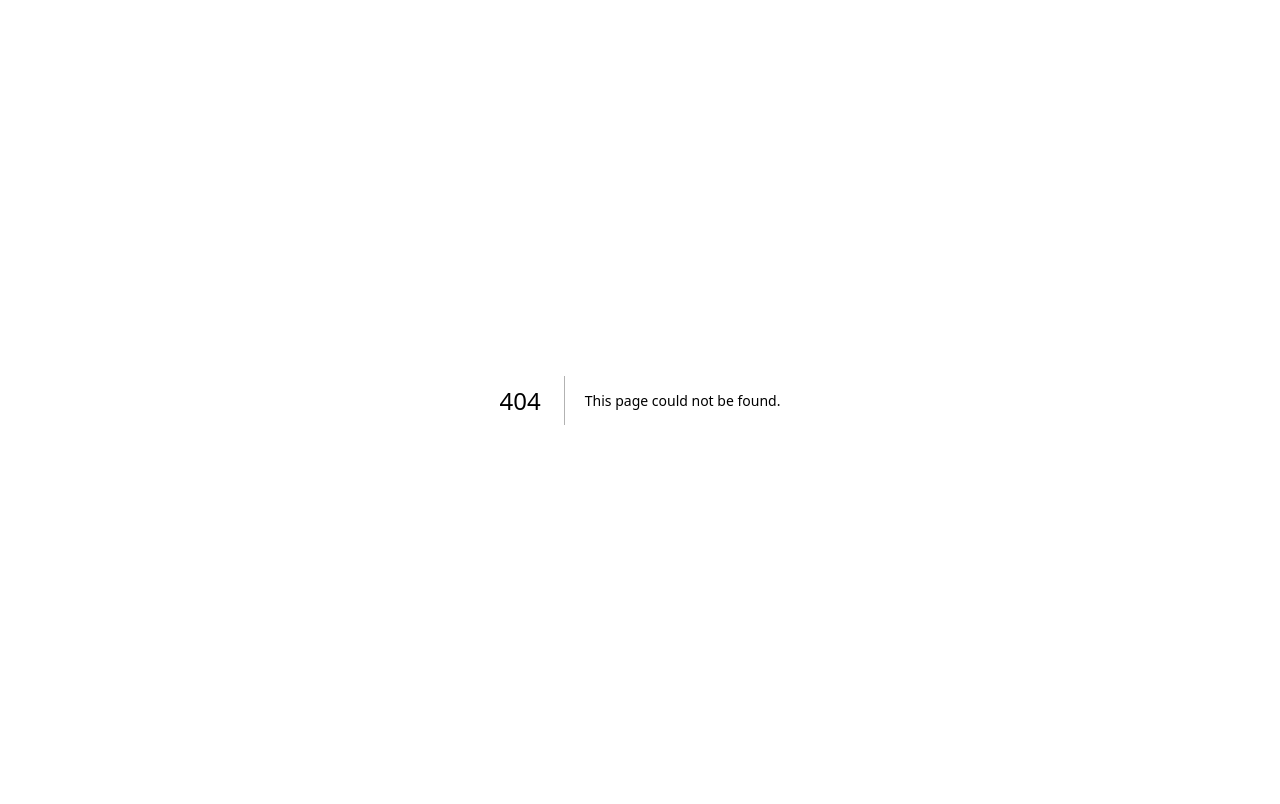
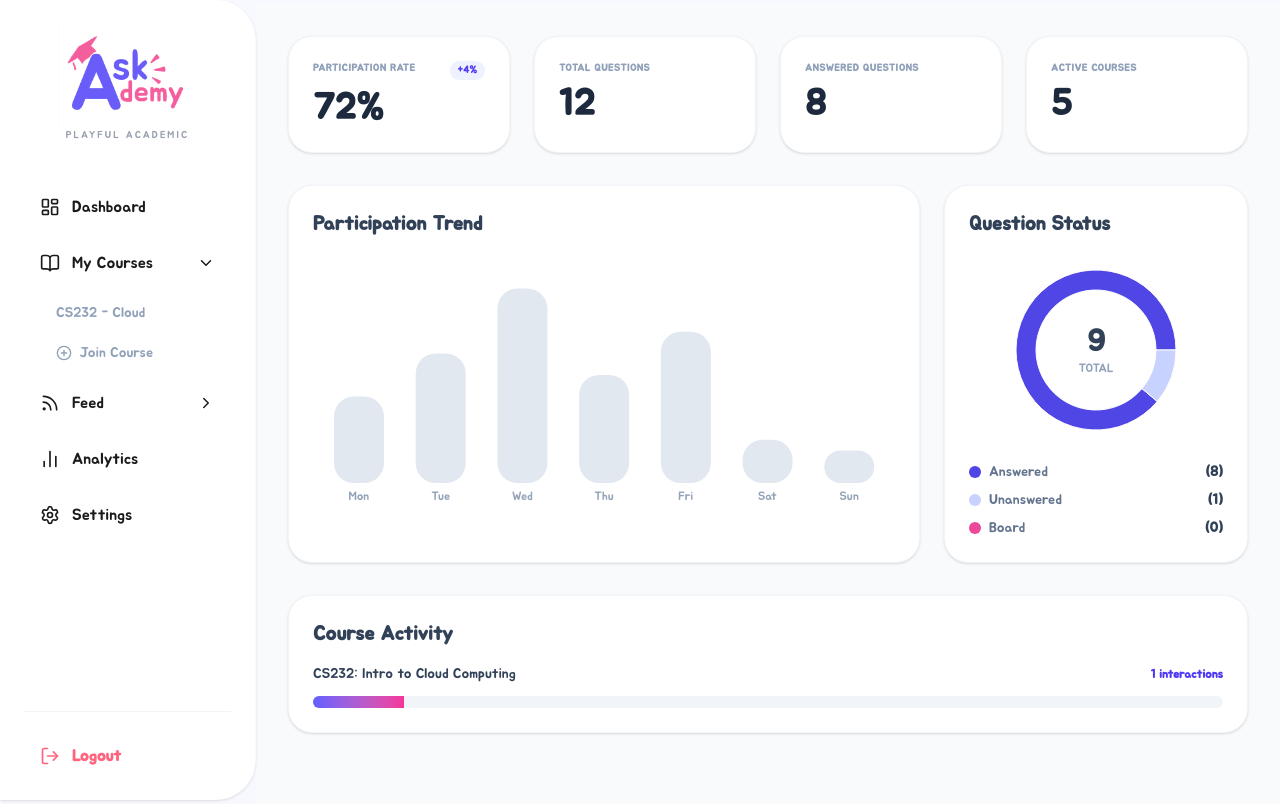
Before and after one commit to Gummy-168/CS232-Project-AWS-07, a Next.js app in the folder frontend/: page /student/analytics in a window 1280 px wide. Before the commit this address had no page. Built offline with nearby package versions, Linux system fonts and the light colour scheme.

Commit message:
add analystics page

```diff
--- a/frontend/app/professor/layout.tsx
+++ b/frontend/app/professor/layout.tsx
@@ -1,14 +1,16 @@
 import ProfessorSidebar from "../components/profSidebar";
 
-export default function MainLayout({ children }: { children: React.ReactNode }) {
+export default function ProfessorLayout({
+  children,
+}: {
+  children: React.ReactNode;
+}) {
   return (
     <div className="flex">
       <ProfessorSidebar />
-      <div className="flex-1 ml-64 flex flex-col min-h-screen">
-        <main className="flex-1 overflow-y-auto pt-16">
-          {children}
-        </main>
-      </div>
+      <main className="flex-1 bg-slate-50 min-h-screen">
+        {children}
+      </main>
     </div>
   );
 }
--- /dev/null
+++ b/frontend/app/student/analytics/page.tsx
@@ -0,0 +1,207 @@
+"use client";
+import React, { useEffect, useState, useMemo } from 'react';
+import {
+  BarChart,
+  Bar,
+  XAxis,
+  ResponsiveContainer,
+  Cell,
+  PieChart,
+  Tooltip,
+  Pie,
+} from 'recharts';
+
+const fetchStatsData = async (): Promise<any> => {
+  return new Promise((resolve) => {
+    setTimeout(() => {
+      resolve({
+        student: { name: "สมปอง กุ๊กกิ๊ก", id: "670000000" },
+        session: {
+          title: "CS232: Intro to Cloud Computing",
+          time: "13:30 - 16:30",
+          instructor: "Aj. Noon",
+        },
+        stats: {
+          participation: 72,
+          questions: 12,
+          answered: 8,
+          unanswered: 1,
+          board: 0
+        },
+        chart: [
+          { day: 'Mon', value: 40 },
+          { day: 'Tue', value: 60 },
+          { day: 'Wed', value: 90 },
+          { day: 'Thu', value: 50 },
+          { day: 'Fri', value: 70 },
+          { day: 'Sat', value: 20 },
+          { day: 'Sun', value: 15 },
+        ],
+      });
+    }, 800);
+  });
+};
+
+const Dashboard = () => {
+  const [data, setData] = useState<any>(null);
+  const [loading, setLoading] = useState(true);
+  const [activeIndex, setActiveIndex] = useState<number | null>(null);
+
+  useEffect(() => {
+    fetchStatsData().then((res) => {
+      setData(res);
+      setLoading(false);
+    });
+  }, []);
+
+  if (loading) return <div className="p-8 text-center">Loading Dashboard...</div>;
+
+
+  const pieData = [
+    { name: 'Answered', value: data.stats.answered, color: '#4F46E5' },
+    { name: 'Unanswered', value: data.stats.unanswered, color: '#C7D2FE' },
+    { name: 'Board', value: data.stats.board, color: '#EC4899' },
+  ];
+
+  return (
+    <div className="min-h-screen bg-slate-50 p-8 font-sans text-slate-700">
+      {/*  Stats Cards */}
+      <div className="grid grid-cols-1 md:grid-cols-4 gap-6 mb-8">
+        <StatCard label="PARTICIPATION RATE" value={`${data.stats.participation}%`} subValue="+4%" />
+        <StatCard label="TOTAL QUESTIONS" value={data.stats.questions} isActive />
+        <StatCard label="ANSWERED QUESTIONS" value={data.stats.answered} />
+        <StatCard label="ACTIVE COURSES" value="5" />
+      </div>
+
+      <div className="grid grid-cols-1 lg:grid-cols-3 gap-6 mb-8">
+        {/* Participation Trend (Bar Chart) */}
+        <div className="lg:col-span-2 bg-white p-6 rounded-3xl shadow-sm border border-slate-100">
+          <h3 className="text-xl font-bold mb-6">Participation Trend</h3>
+          <div className="h-64 w-full">
+            <ResponsiveContainer width="100%" height="100%">
+              <BarChart
+                data={data.chart}
+                onMouseLeave={() => setActiveIndex(null)}
+              >
+                <XAxis dataKey="day" axisLine={false} tickLine={false} tick={{ fill: '#94a3b8', fontSize: 12 }} />
+
+                <Tooltip cursor={false} content={() => null} />
+
+                <Bar
+                  dataKey="value"
+                  radius={[20, 20, 20, 20]}
+                  barSize={50}
+                >
+                  {data.chart.map((entry: any, index: number) => (
+                    <Cell
+                      key={`cell-${index}`}
+
+                      fill={index === activeIndex ? 'url(#colorGradient)' : '#E2E8F0'}
+
+                      onMouseEnter={() => setActiveIndex(index)}
+                      className="transition-all duration-300 cursor-pointer"
+                    />
+                  ))}
+                </Bar>
+
+                <defs>
+                  <linearGradient id="colorGradient" x1="0" y1="0" x2="0" y2="1">
+                    <stop offset="0%" stopColor="#EC4899" />
+                    <stop offset="100%" stopColor="#4F46E5" />
+                  </linearGradient>
+                </defs>
+              </BarChart>
+            </ResponsiveContainer>
+          </div>
+        </div>
+
+        {/*  Question Status  */}
+        <div className="bg-white p-6 rounded-3xl shadow-sm border border-slate-100 flex flex-col items-center">
+          <h3 className="text-xl font-bold self-start mb-4">Question Status</h3>
+          <div className="relative h-48 w-48">
+            <ResponsiveContainer width="100%" height="100%">
+              <PieChart>
+                <Pie
+                  data={pieData}
+                  innerRadius={60}
+                  outerRadius={80}
+                  paddingAngle={0}
+                  dataKey="value"
+                >
+                  {pieData.map((entry, index) => (
+                    <Cell key={`cell-${index}`} fill={entry.color} />
+                  ))}
+                </Pie>
+              </PieChart>
+            </ResponsiveContainer>
+            <div className="absolute inset-0 flex flex-col items-center justify-center">
+              <span className="text-3xl font-bold">{data.stats.unanswered + data.stats.answered + data.stats.board}</span>
+              <span className="text-xs text-slate-400 uppercase">Total</span>
+            </div>
+          </div>
+
+          <div className="mt-4 space-y-2 w-full">
+            {pieData.map((item) => (
+              <div key={item.name} className="flex items-center justify-between text-sm">
+                <div className="flex items-center gap-2">
+                  <div className="w-3 h-3 rounded-full" style={{ backgroundColor: item.color }} />
+                  <span className="text-slate-500">{item.name}</span>
+                </div>
+                <span className="font-semibold">({item.value})</span>
+              </div>
+            ))}
+          </div>
+        </div>
+      </div>
+
+      {/* 4. Course Activity */}
+      <div className="bg-white p-6 rounded-3xl shadow-sm border border-slate-100">
+        <h3 className="text-xl font-bold mb-4">Course Activity</h3>
+        <div className="flex flex-col gap-2">
+          <div className="flex justify-between items-center text-sm mb-1">
+            <span className="font-medium">{data.session.title}</span>
+            <span className="text-indigo-600 font-semibold text-xs">1 interactions</span>
+          </div>
+          <div className="w-full bg-slate-100 h-3 rounded-full overflow-hidden">
+            <div
+              className="h-full bg-gradient-to-r from-indigo-500 to-pink-500"
+              style={{ width: '10%' }}
+            />
+          </div>
+        </div>
+      </div>
+    </div>
+  );
+};
+
+//  Sub-components
+const StatCard = ({ label, value, subValue }: any) => {
+
+  const defaultLabelClasses = "text-[10px] font-bold text-slate-400 transition-colors duration-300 tracking-wider uppercase group-hover:text-pink-500";
+  const defaultBorderClasses = "border-slate-100 transition-all duration-300";
+  const hoverBorderClasses = "group-hover:border-pink-400 group-hover:shadow-lg group-hover:scale-105";
+
+  return (
+
+    <div className={`relative overflow-hidden p-6 rounded-3xl border bg-white shadow-sm flex flex-col group ${defaultBorderClasses} ${hoverBorderClasses}`}>
+
+      {/* ส่วนเส้นสีชมพูด้านบนสุด (Bar): จะแสดงผลเฉพาะตอน hover */}
+      <div className="absolute top-0 left-6 right-6 h-1 bg-pink-500 rounded-full opacity-0 transition-opacity duration-300 group-hover:opacity-100" />
+
+      <div className="flex justify-between items-start mb-2 relative z-10">
+
+        <p className={defaultLabelClasses}>{label}</p>
+
+
+        {subValue && (
+          <span className="text-[10px] bg-indigo-50 text-indigo-600 px-2 py-0.5 rounded-full font-bold">
+            {subValue}
+          </span>
+        )}
+      </div>
+      <p className="text-4xl font-bold text-slate-800 relative z-10">{value}</p>
+    </div>
+  );
+};
+
+export default Dashboard;
--- a/frontend/package.json
+++ b/frontend/package.json
@@ -12,7 +12,8 @@
     "lucide-react": "^1.8.0",
     "next": "16.2.1",
     "react": "19.2.4",
-    "react-dom": "19.2.4"
+    "react-dom": "19.2.4",
+    "recharts": "^3.8.1"
   },
   "devDependencies": {
     "@tailwindcss/postcss": "^4",
```
Also changed, not shown: 1 other file (tests, documents, lock files or other folders).
